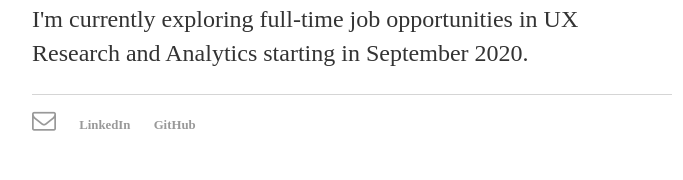
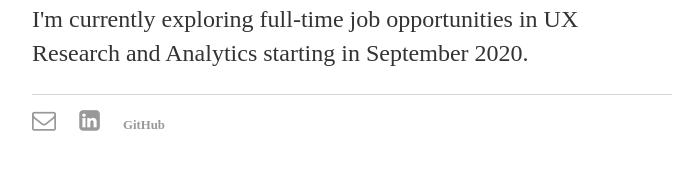
Before and after one commit to ip-jss/ip-jss.github.io, a Jekyll site: the page built from about/index.html, in a window 1280 px wide. Shown: the part 1222-1402 px from the top of the page, without its empty margins (288-971 px from the left). Built offline with Jekyll 4.4.1, drawn with Linux system fonts in a browser that asks for light colours.

Commit message:
Update default.html

```diff
--- a/_layouts/default.html
+++ b/_layouts/default.html
@@ -23,10 +23,7 @@
 			<footer>
 	    		<ul>
 	        		<li><a href="mailto:97jessicaip@gmail.com" title="Email"> <i style="font-size:24px" class="fa">&#xf003;</i> </a></li>
-
-
-
-				<li><a href="https://www.linkedin.com/in/jessica-ip/">LinkedIn</a></li>
+				<li><a href="https://www.linkedin.com/in/jessica-ip/" title="LinkedIn" <i style="font-size:24px" class="fa">&#xf08c;</i> </a></li>
 	        		<li><a href="https://github.com/ipcodes">GitHub</a></li>
 				</ul>
 			</footer>
```
